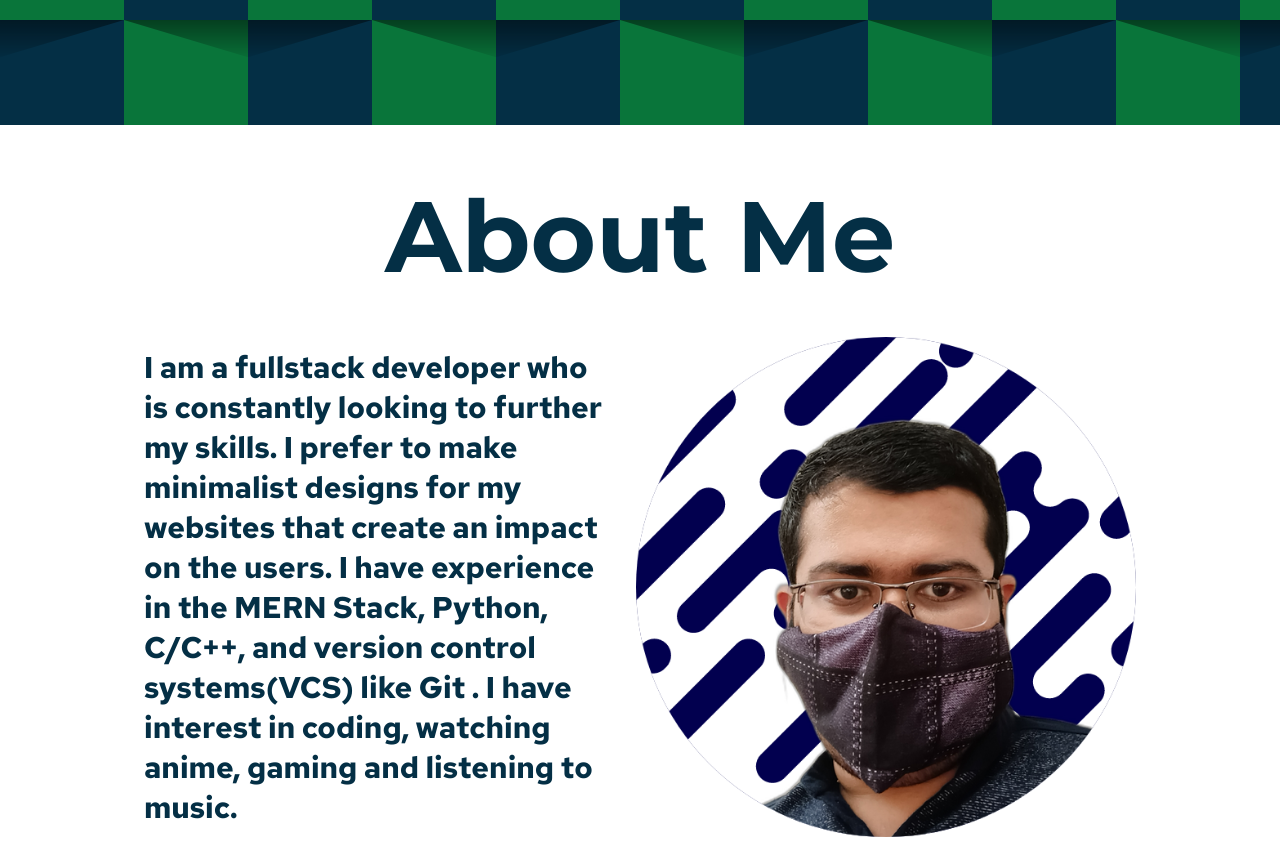
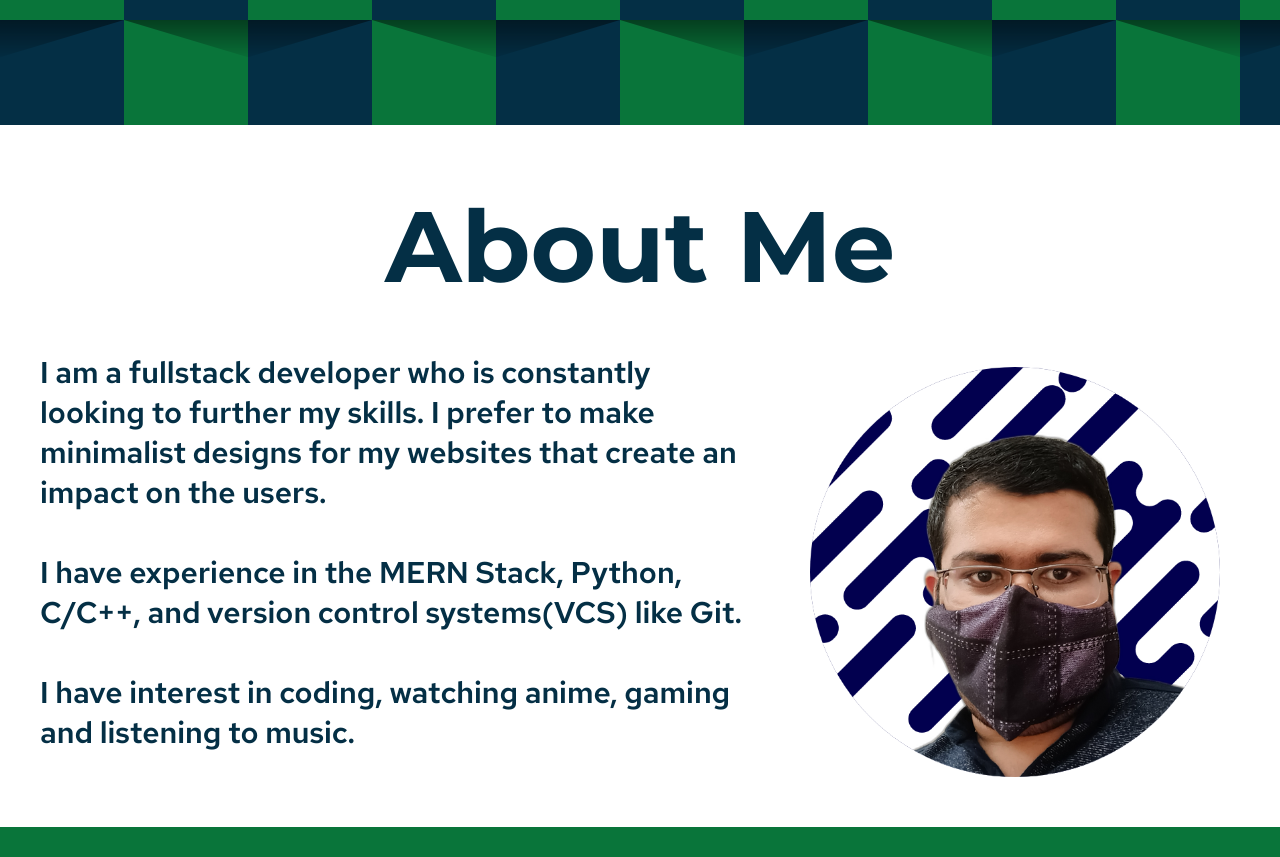
Before and after one commit to sidtohan/portfolio, a React (Create React App) app: page / in a window 1280 px wide. Shown: the part 600-1457 px from the top of the page. After the commit the page ends 1427 px from the top, so only its background shows below. Built offline with nearby package versions, Linux system fonts and the light colour scheme.

Commit message:
finished the about me section

```diff
--- a/src/App.js
+++ b/src/App.js
@@ -2,20 +2,22 @@ import React from "react";
 import Welcome from "./components/Welcome";
 import Header from "./components/Header";
 import AboutMe from "./components/AboutMe";
-import pfp from "./profile-pic.png"
+import pfp from "./profile-pic.png";
 
 const App = () => {
   const navList = ["Home", "About Me", "Skills", "Achievements", "Projects"];
-  const desc = `I am a fullstack developer who is constantly looking to further my skills. I prefer to make minimalist designs for my websites that create an impact on the users.
-
-  I have experience in the MERN Stack, Python, C/C++, and version control systems(VCS) like Git .
-
-  I have interest in coding, watching anime, gaming and listening to music.`;
+  const desc = [
+    `I am a fullstack developer who is constantly looking to further my skills.
+  I prefer to make minimalist designs for my websites that create an impact on the users.`,
+    `I have experience in the MERN Stack, Python, C/C++, and version control systems(VCS)
+  like Git.`,
+    `I have interest in coding, watching anime, gaming and listening to music.`,
+  ];
   return (
     <>
       <Header name={"sidtohan"} navList={navList} />
-      <Welcome name={"Siddhant Tohan"}/>
-      <AboutMe desc={desc} pfp={pfp}/>
+      <Welcome name={"Siddhant Tohan"} />
+      <AboutMe desc={desc} pfp={pfp} />
     </>
   );
 };
--- a/src/components/AboutMe.js
+++ b/src/components/AboutMe.js
@@ -5,12 +5,16 @@ const AboutMe = ({ desc, pfp }) => {
     <section id="about-me">
       <h2>About Me</h2>
       <div className="about-me-info">
-        <p className="about-me-text">{desc}</p>
-        <img
-          src={pfp}
-          alt="Siddhant Tohan"
-          className="profile-pic"
-        />
+        <div className="about-me-text">
+          {desc.map((text, i) => {
+            return (
+              <>
+                <p key={i}>{text}</p> <br />
+              </>
+            );
+          })}
+        </div>
+        <img src={pfp} alt="Siddhant Tohan" className="profile-pic" />
       </div>
     </section>
   );
--- a/src/index.css
+++ b/src/index.css
@@ -1,9 +1,10 @@
-@import url("https://fonts.googleapis.com/css2?family=Montserrat:wght@700&family=Red+Hat+Text:wght@500;700&display=swap");
+@import url("https://fonts.googleapis.com/css2?family=Montserrat:wght@700&family=Red+Hat+Text:wght@500;600;700&display=swap");
 
 * {
   padding: 0;
   margin: 0;
   box-sizing: border-box;
+  backface-visibility: hidden;
 }
 
 /* HEADER  */
@@ -20,6 +21,7 @@ header {
 
 .header-name {
   font-size: 40px;
+  cursor: pointer;
 }
 
 .nav-list {
@@ -34,6 +36,7 @@ header {
   font-family: "Red Hat Text", -apple-system, BlinkMacSystemFont, "Segoe UI",
     Roboto, Oxygen, Ubuntu, Cantarell, "Open Sans", "Helvetica Neue", sans-serif;
   font-size: 25px;
+  cursor: pointer;
 }
 /* WELCOME  */
 #welcome {
@@ -79,7 +82,7 @@ header {
   width: 100%;
   background-color: white;
   color: #042f45;
-  padding: 20px;
+  padding: 30px;
   gap: 10px;
 }
 
@@ -90,11 +93,11 @@ header {
   padding: 30px;
 }
 
-.about-me-info{
+.about-me-info {
   display: flex;
   align-items: center;
   justify-content: center;
-  width: 80%;
+  width: 1200px;
   gap: 30px;
 }
 
@@ -106,12 +109,18 @@ header {
   font-size: 30px;
 }
 
-.profile-pic{
+.profile-pic {
   display: block;
-  height: 500px;
+  height: 450px;
   width: auto;
+  padding: 20px;
 }
+
 /* BODY  */
+::-webkit-scrollbar {
+  width: 10px;
+  background-color: black;
+}
 body,
 html {
   height: 100%;
```
